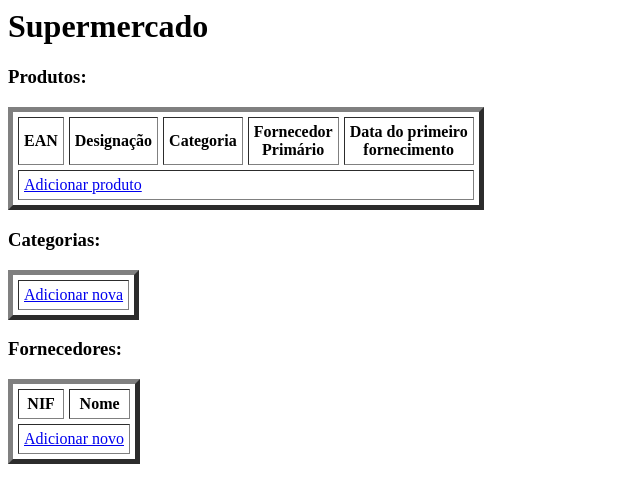
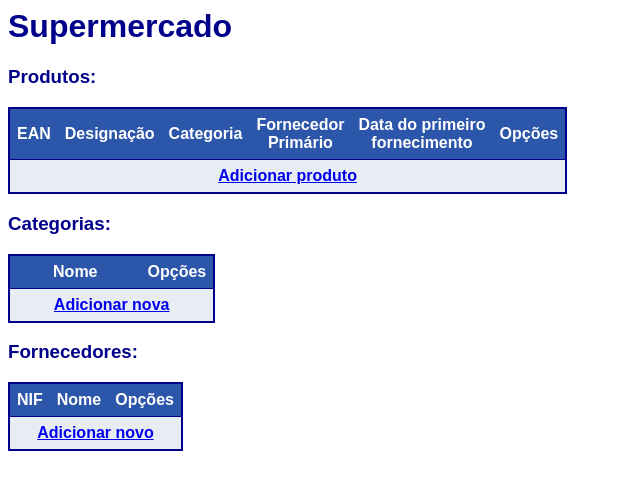
Before and after one commit to Marghrid/Databases, a PHP site: page /supermercado.php in a window 1280 px wide. Shown: the top 503 px of the page, without its empty margins (0-640 px from the left). Run offline with PHP 8.4, Linux system fonts and the light colour scheme; data that the repository does not hold is empty; some libraries are stand-ins or nearby versions.

Commit message:
Some might say I've been wasting my time. Some could even argue I was just procastinating. However, I would like to point out that everything is a matter of perspective, and no one has any right to judge anyone else. That being said, enjoy! :)

```diff
--- a/web/alterar_designacao.php
+++ b/web/alterar_designacao.php
@@ -1,10 +1,11 @@
 <html>
  	<head>
         <meta charset="UTF-8">
+        <link rel="stylesheet" type="text/css" href="style.css">
     </head>
     <body>
         <h3>Alterar designação do produto (ean= <?=$_REQUEST['ean']?>):</h3>
-        <form action="update_design.php" method="post">
+        <form action="update_design_produto.php" method="post">
             <p><input type="hidden" name="ean" value="<?=$_REQUEST['ean']?>"/></p>
             <p><input type="hidden" name="design" value="<?=$_REQUEST['design']?>"/></p>
             <p>Nova designação: <input type="text" name="design"/></p>
--- a/web/insert_cat.php
+++ b/web/insert_cat.php
@@ -1,6 +1,7 @@
 <html>
     <head>
         <meta charset="UTF-8">
+        <link rel="stylesheet" type="text/css" href="style.css">
     </head>
     <body>
 <?php
--- a/web/insert_constituida.php
+++ b/web/insert_constituida.php
@@ -1,6 +1,7 @@
 <html>
     <head>
         <meta charset="UTF-8">
+        <link rel="stylesheet" type="text/css" href="style.css">
     </head>
     <body>
 <?php
--- a/web/insert_produto.php
+++ b/web/insert_produto.php
@@ -1,6 +1,7 @@
 <html>
     <head>
         <meta charset="UTF-8">
+        <link rel="stylesheet" type="text/css" href="style.css">
     </head>
     <body>
         <?php
--- a/web/not_implemented.php
+++ b/web/not_implemented.php
@@ -1,6 +1,7 @@
 <html>
     <head>
         <meta charset="UTF-8">
+        <link rel="stylesheet" type="text/css" href="style.css">
     </head>
     <body>
     	<p>This functionality is not yet implemented.</p>
--- a/web/nova_categoria.php
+++ b/web/nova_categoria.php
@@ -1,4 +1,8 @@
 <html>
+    <head>
+        <meta charset="UTF-8">
+        <link rel="stylesheet" type="text/css" href="style.css">
+    </head>
     <body>
         <h3>Adicionar nova categoria:</h3>
         <form action="insert_cat.php" method="post">
--- a/web/nova_subcategoria.php
+++ b/web/nova_subcategoria.php
@@ -1,6 +1,7 @@
 <html>
     <head>
         <meta charset="UTF-8">
+        <link rel="stylesheet" type="text/css" href="style.css">
     </head>
     <body>
 <?php
@@ -32,7 +33,7 @@
         echo("<h3>Qual das categorias quer adicionar como
             subcategoria de $supercategoria?</h3>");
 
-        echo("<table border=\"5\" cellspacing=\"5\" cellpadding=\"5\">\n");
+        echo("<table>\n");
         foreach($result as $row)
         {
             echo("<tr>\n");
--- a/web/novo_produto_1.php
+++ b/web/novo_produto_1.php
@@ -1,6 +1,7 @@
 <html>
     <head>
         <meta charset="UTF-8">
+        <link rel="stylesheet" type="text/css" href="style.css">
     </head>
     <body>
         <h3>Adicionar novo produto:</h3>
--- a/web/novo_produto_2.php
+++ b/web/novo_produto_2.php
@@ -1,6 +1,7 @@
 <html>
     <head>
         <meta charset="UTF-8">
+        <link rel="stylesheet" type="text/css" href="style.css">
     </head>
     <body>
 		<?php
@@ -24,7 +25,7 @@
 
 		        echo("<h3>A que categoria pertence $design (ean = $ean)?</h3>");
 
-		        echo("<table border=\"5\" cellspacing=\"5\" cellpadding=\"5\">\n");
+		        echo("<table>\n");
 		        foreach($result as $row)
 		        {
 		            echo("<tr>\n");
--- a/web/novo_produto_3.php
+++ b/web/novo_produto_3.php
@@ -1,6 +1,7 @@
 <html>
     <head>
         <meta charset="UTF-8">
+        <link rel="stylesheet" type="text/css" href="style.css">
     </head>
     <body>
         <?php
@@ -24,7 +25,7 @@
 
                 echo("<h3>Qual o fornecedor primaria de $design (ean = $ean)?</h3>");
 
-                echo("<table border=\"5\" cellspacing=\"5\" cellpadding=\"5\">\n");
+                echo("<table>\n");
                 foreach($result as $row)
                 {
                     echo("<tr>\n");
--- a/web/remove_cat.php
+++ b/web/remove_cat.php
@@ -1,4 +1,8 @@
 <html>
+    <head>
+        <meta charset="UTF-8">
+        <link rel="stylesheet" type="text/css" href="style.css">
+    </head>
     <body>
         <?php
             $nome_categoria = $_REQUEST['nome_categoria'];
--- a/web/remove_prod.php
+++ b/web/remove_prod.php
@@ -1,4 +1,8 @@
 <html>
+    <head>
+        <meta charset="UTF-8">
+        <link rel="stylesheet" type="text/css" href="style.css">
+    </head>
     <body>
         <?php
             $ean = $_REQUEST['ean'];
--- a/web/remove_warning_cat.php
+++ b/web/remove_warning_cat.php
@@ -1,4 +1,8 @@
 <html>
+    <head>
+        <meta charset="UTF-8">
+        <link rel="stylesheet" type="text/css" href="style.css">
+    </head>
     <body>
         <h3>Tem a certeza que quer remover a categoria <?=$_REQUEST['nome_categoria']?>?</h3>
         <form action="remove_cat.php" method="post">
--- a/web/remove_warning_prod.php
+++ b/web/remove_warning_prod.php
@@ -1,4 +1,8 @@
 <html>
+    <head>
+        <meta charset="UTF-8">
+        <link rel="stylesheet" type="text/css" href="style.css">
+    </head>
     <body>
         <h3>Tem a certeza que quer remover o produto (ean= <?=$_REQUEST['ean']?>)?</h3>
         <form action="remove_prod.php" method="post">
--- /dev/null
+++ b/web/style.css
@@ -0,0 +1,37 @@
+h1, h2, h3, h4, h5, h6, p, table, td, th {
+	font-family: sans-serif;
+	color: darkblue;
+}
+
+table {
+	background-color: #f4f5f7;
+}
+
+tr {
+	background-color: #d7dbe2;
+}
+tr:nth-child(even) {
+	background-color: #e8edf4;
+}
+tr:hover {
+	background-color: #f9fafb;
+}
+
+td, th {
+	padding: 7;
+}
+
+th {
+	background-color: #2c56aa;
+	color: white;
+}
+td {
+	border: 1px solid darkblue;
+}
+
+
+table {
+	border: 2px solid darkblue;
+	border-collapse: collapse;
+	text-align: center;
+}
--- a/web/supermercado.php
+++ b/web/supermercado.php
@@ -1,6 +1,11 @@
 <html>
     <head>
         <meta charset="UTF-8">
+        <link rel="stylesheet" type="text/css" href="style.css">
+    </head>
+    <head>
+        <meta charset="UTF-8">
+        <link rel="stylesheet" type="text/css" href="style.css">
     </head>
     <body>
     <h1>Supermercado</h1>
@@ -21,17 +26,19 @@
         $sql = "SELECT * FROM produto;";
         $result = $db->query($sql);
         echo("<h3>Produtos:</h3>");
-        echo("<table border=\"5\" cellspacing=\"5\" cellpadding=\"5\">\n");
+        echo("<table>\n");
         echo "<tr>\n";
         echo "<th>EAN</th>\n";
         echo "<th>Designação</th>\n";
         echo "<th>Categoria</th>\n";
         echo "<th>Fornecedor <br>Primário</th>\n";
         echo "<th>Data do primeiro <br> fornecimento</th>\n";
+        echo "<th colspan=3>Opções</th>\n";
         echo "</tr>\n";
         foreach($result as $row)
         {
             echo("<tr>\n");
+
             echo("<td>{$row['ean']}</td>\n");
             echo("<td>{$row['design']}</td>\n");
             echo("<td>{$row['categoria']}</td>\n");
@@ -44,7 +51,7 @@
             echo("</tr>\n");
         }
         echo("<tr>\n");
-        echo("<td colspan=6><a href=\"novo_produto_1.php\">Adicionar produto</a></td>\n");
+        echo("<td colspan=8><a href=\"novo_produto_1.php\"><b>Adicionar produto</b></a></td>\n");
         echo("</tr>\n");
 
         echo("</table>\n");
@@ -54,7 +61,11 @@
         $sql = "SELECT * FROM categoria;";
         $result = $db->query($sql);
         echo("<h3>Categorias:</h3>");
-        echo("<table border=\"5\" cellspacing=\"5\" cellpadding=\"5\">\n");
+        echo("<table>\n");
+        echo "<tr>\n";
+        echo "<th>Nome</th>\n";
+        echo "<th colspan=3>Opções</th>\n";
+        echo "</tr>\n";
         foreach($result as $row)
         {
             echo("<tr>\n");
@@ -64,7 +75,7 @@
             echo("</tr>\n");
         }
         echo("<tr>\n");
-        echo("<td><a href=\"nova_categoria.php\">Adicionar nova</a></td>\n");
+        echo("<td colspan=3><a href=\"nova_categoria.php\"><b>Adicionar nova</b></a></td>\n");
         echo("</tr>\n");
         echo("</table>\n");
 
@@ -74,10 +85,11 @@
          $sql = "SELECT * FROM fornecedor;";
         $result = $db->query($sql);
         echo("<h3>Fornecedores:</h3>");
-        echo("<table border=\"5\" cellspacing=\"5\" cellpadding=\"5\">\n");
+        echo("<table>\n");
         echo "<tr>\n";
         echo "<th>NIF</th>\n";
         echo "<th>Nome</th>\n";
+        echo "<th>Opções</th>\n";
         echo "</tr>\n";
         foreach($result as $row)
         {
@@ -88,7 +100,7 @@
             echo("</tr>\n");
         }
         echo("<tr>\n");
-        echo("<td colspan=2><a href=\"not_implemented.php\">Adicionar novo</a></td>\n");
+        echo("<td colspan=3><a href=\"not_implemented.php\"><b>Adicionar novo</b></a></td>\n");
         echo("</tr>\n");
         echo("</table>\n");
 
--- a/web/update_design.php
+++ b/web/update_design_produto.php
@@ -1,6 +1,11 @@
 <html>
     <head>
         <meta charset="UTF-8">
+        <link rel="stylesheet" type="text/css" href="style.css">
+    </head>
+    <head>
+        <meta charset="UTF-8">
+        <link rel="stylesheet" type="text/css" href="style.css">
     </head>
     <body>
         <?php
--- a/web/ver_reposicoes.php
+++ b/web/ver_reposicoes.php
@@ -1,4 +1,8 @@
 <html>
+    <head>
+        <meta charset="UTF-8">
+        <link rel="stylesheet" type="text/css" href="style.css">
+    </head>
     <body>
         <?php
             $ean = $_REQUEST['ean'];
@@ -21,7 +25,7 @@
                 $result = $db->query($sql);
 
                 echo("<h3>Reposicoes do produto (ean= $ean):</h3>");
-                echo("<table border=\"5\" cellspacing=\"5\" cellpadding=\"5\">\n");
+                echo("<table>\n");
                 echo("<tr>\n");
                 echo("<th>EAN</th>\n");
                 echo("<th>Numero</th>\n");
--- a/web/ver_subcategorias.php
+++ b/web/ver_subcategorias.php
@@ -1,6 +1,7 @@
 <html>
     <head>
         <meta charset="UTF-8">
+        <link rel="stylesheet" type="text/css" href="style.css">
     </head>
     <body>
 <?php
@@ -19,7 +20,7 @@
 
         echo("<h1>!!!Incomplete!! Can only see DIRECT subcategorias. Must see all levels! </h1>");
         echo("<h3>Subcategorias de $supercategoria:</h3>");
-        echo("<table border=\"5\" cellspacing=\"5\" cellpadding=\"5\">\n");
+        echo("<table>\n");
         foreach($result as $row)
         {
             echo("<tr>\n");
```
